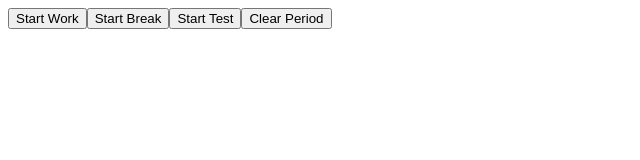
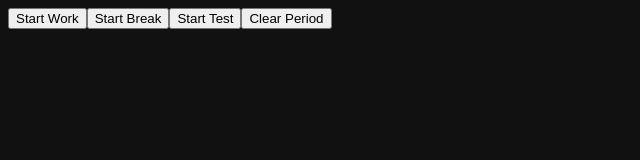
Before and after one commit to ChrisAtMakeGoodTech/timer, a plain HTML site: page index.html in a window 1280 px wide. Shown: the whole page, without its empty margins (0-640 px from the left). Drawn offline with nearby package versions, Linux system fonts and the light colour scheme.

Commit message:
dark mode

```diff
--- a/index.html
+++ b/index.html
@@ -6,6 +6,11 @@
 	<script type="module" src="code.js"></script>
 	<link rel="manifest" href="/manifest.json">
 	<style>
+		body {
+			background: #111;
+			color: #fff;
+		}
+
 		.red-text {
 			color: red;
 		}
```
